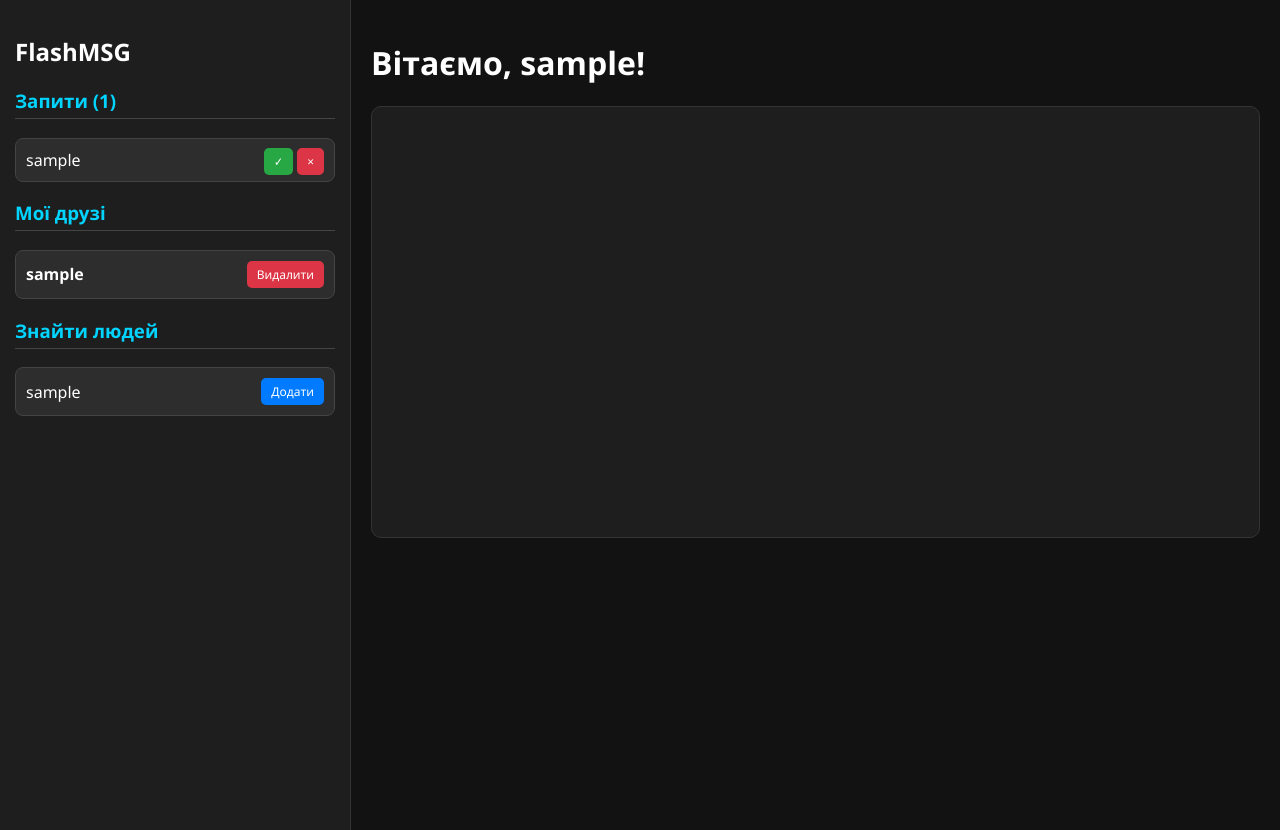
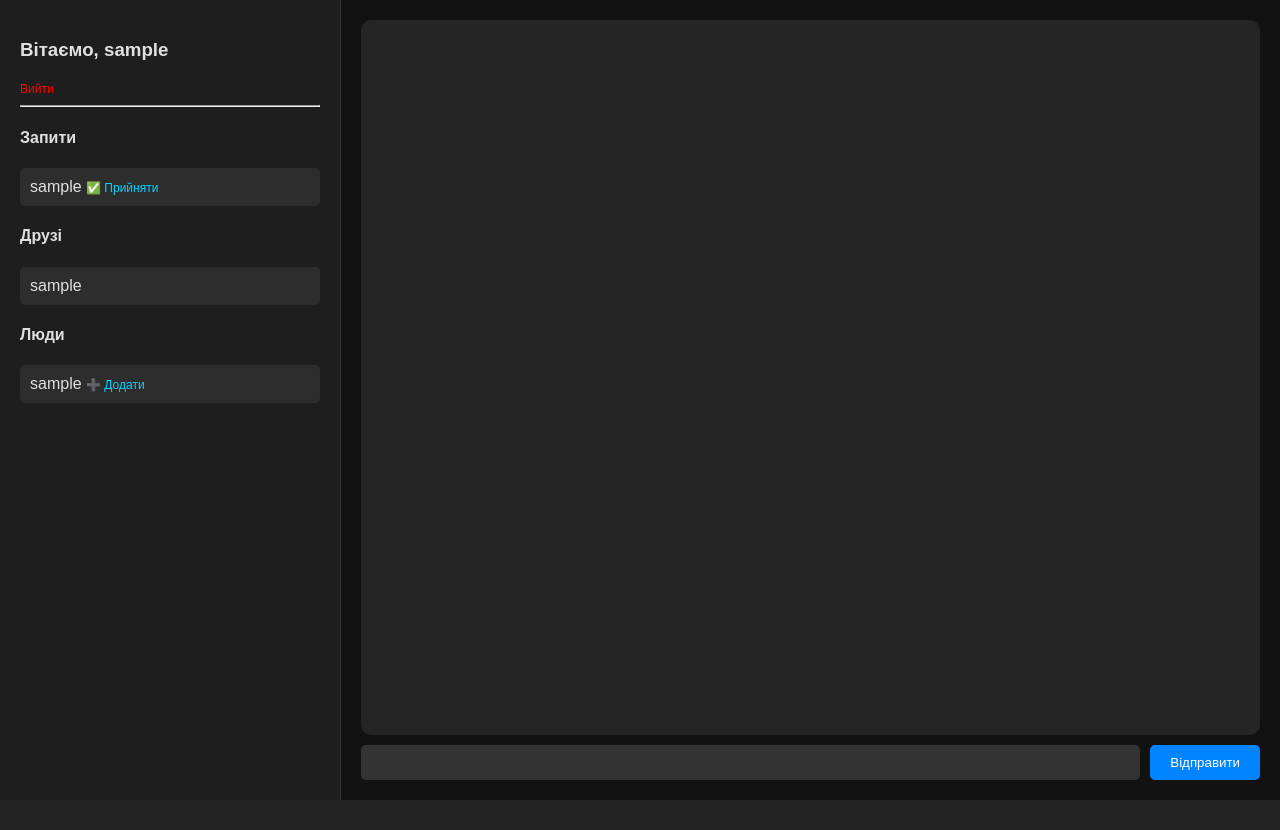
Before and after one commit to wwewwew453-bot/FlashMsg, a Flask app: template templates/index.html in a window 1280 px wide. After the commit the page ends 800 px from the top, so only its background shows below. Run offline with Flask 3, Linux system fonts and the light colour scheme; the template is opened without the code that fills it: values that come from a table or form of the project are taken from there, others are empty; a user stored in the database is signed in; tables that the repository leaves empty hold one stand-in row (values such as "Sample post"); some libraries are stand-ins or nearby versions.

Commit message:
Update index.html

```diff
--- a/templates/index.html
+++ b/templates/index.html
@@ -1,62 +1,56 @@
 <!DOCTYPE html>
 <html>
 <head>
-    <title>FlashMSG - Чат та Друзі</title>
+    <title>FlashMSG</title>
+    <script src="https://cdnjs.cloudflare.com/ajax/libs/socket.io/4.0.1/socket.io.js"></script>
     <style>
-        body { font-family: 'Segoe UI', Tahoma, Geneva, Verdana, sans-serif; display: flex; margin: 0; background: #121212; color: white; }
-        .sidebar { width: 320px; background: #1e1e1e; height: 100vh; border-right: 1px solid #333; padding: 15px; overflow-y: auto; }
-        .chat-area { flex-grow: 1; display: flex; flex-direction: column; height: 100vh; }
-        .card { background: #2d2d2d; padding: 10px; border-radius: 8px; margin-bottom: 10px; border: 1px solid #444; }
-        .btn { padding: 5px 10px; border-radius: 5px; border: none; cursor: pointer; text-decoration: none; font-size: 12px; color: white; }
-        .btn-blue { background: #007bff; }
-        .btn-green { background: #28a745; }
-        .btn-red { background: #dc3545; }
-        .user-row { display: flex; justify-content: space-between; align-items: center; }
-        h3 { border-bottom: 1px solid #444; padding-bottom: 5px; color: #00d4ff; }
+        body { font-family: sans-serif; display: flex; margin: 0; background: #121212; color: #e0e0e0; height: 100vh; }
+        .sidebar { width: 300px; background: #1e1e1e; padding: 20px; border-right: 1px solid #333; overflow-y: auto; }
+        .chat { flex-grow: 1; display: flex; flex-direction: column; padding: 20px; }
+        .msg-box { flex-grow: 1; background: #252525; border-radius: 10px; padding: 15px; overflow-y: auto; margin-bottom: 10px; }
+        .input-area { display: flex; gap: 10px; }
+        input { flex-grow: 1; padding: 10px; border-radius: 5px; border: none; background: #333; color: white; }
+        button { padding: 10px 20px; background: #0084ff; border: none; color: white; border-radius: 5px; cursor: pointer; }
+        .card { background: #2d2d2d; padding: 10px; border-radius: 5px; margin-bottom: 10px; }
+        a { color: #00d4ff; text-decoration: none; font-size: 12px; }
     </style>
 </head>
 <body>
-
-<div class="sidebar">
-    <h2>FlashMSG</h2>
-
-    <h3>Запити ({{ requests|length }})</h3>
-    {% for r in requests %}
-    <div class="card user-row">
-        <span>{{ r.sender.username }}</span>
-        <div>
-            <a href="{{ url_for('accept_friend', req_id=r.id) }}" class="btn btn-green">✓</a>
-            <a href="{{ url_for('reject_friend', req_id=r.id) }}" class="btn btn-red">×</a>
+    <div class="sidebar">
+        <h3>Вітаємо, {{ current_user.username }}</h3>
+        <a href="{{ url_for('logout') }}" style="color:red">Вийти</a>
+        <hr>
+        <h4>Запити</h4>
+        {% for r in requests %}
+            <div class="card">{{ r.sender.username }} <a href="{{ url_for('accept_friend', req_id=r.id) }}">✅ Прийняти</a></div>
+        {% endfor %}
+        <h4>Друзі</h4>
+        {% for f in friends %}
+            <div class="card">{% if f.sender_id == current_user.id %}{{ f.receiver.username }}{% else %}{{ f.sender.username }}{% endif %}</div>
+        {% endfor %}
+        <h4>Люди</h4>
+        {% for u in all_users %}
+            <div class="card">{{ u.username }} <a href="{{ url_for('add_friend', user_id=u.id) }}">➕ Додати</a></div>
+        {% endfor %}
+    </div>
+    <div class="chat">
+        <div class="msg-box" id="messages"></div>
+        <div class="input-area">
+            <input type="text" id="myMsg" onkeypress="if(event.key==='Enter')send()">
+            <button onclick="send()">Відправити</button>
         </div>
     </div>
-    {% endfor %}
-
-    <h3>Мої друзі</h3>
-    {% for f in friends %}
-    <div class="card user-row">
-        <strong>
-            {% if f.sender_id == current_user.id %} {{ f.receiver.username }} {% else %} {{ f.sender.username }} {% endif %}
-        </strong>
-        <a href="{{ url_for('reject_friend', req_id=f.id) }}" class="btn btn-red">Видалити</a>
-    </div>
-    {% endfor %}
-
-    <h3>Знайти людей</h3>
-    {% for u in all_users %}
-    <div class="card user-row">
-        <span>{{ u.username }}</span>
-        <a href="{{ url_for('add_friend', user_id=u.id) }}" class="btn btn-blue">Додати</a>
-    </div>
-    {% endfor %}
-</div>
-
-<div class="chat-area">
-    <div style="padding: 20px;">
-        <h1>Вітаємо, {{ current_user.username }}!</h1>
-        <div id="messages" style="height: 400px; background: #1e1e1e; border-radius: 10px; padding: 15px; overflow-y: scroll; border: 1px solid #333;">
-            </div>
-    </div>
-</div>
-
+    <script>
+        var socket = io();
+        function send() {
+            var input = document.getElementById('myMsg');
+            if(input.value) { socket.emit('message', input.value); input.value = ''; }
+        }
+        socket.on('message', function(data) {
+            var p = document.createElement('p');
+            p.innerHTML = '<strong>' + data.user + ':</strong> ' + data.msg;
+            document.getElementById('messages').appendChild(p);
+        });
+    </script>
 </body>
 </html>
```
